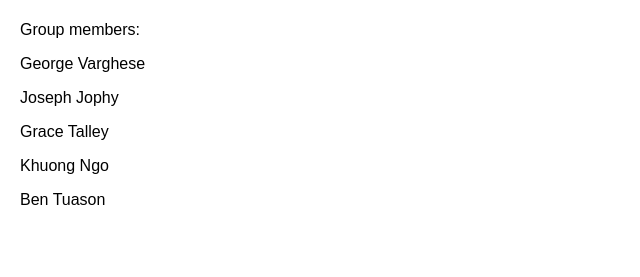
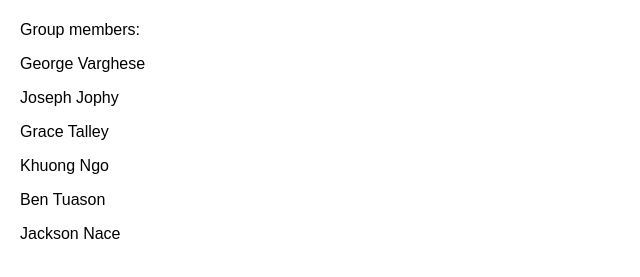
Before and after one commit to Interview-GPT/Frontend-Practice, a plain HTML site: page index.html in a window 1280 px wide. Shown: the part 79-356 px from the top of the page, without its empty margins (0-640 px from the left). Drawn offline with Linux system fonts and the light colour scheme.

Commit message:
name.html

```diff
--- a/index.html
+++ b/index.html
@@ -18,6 +18,7 @@
       <p>Grace Talley</p>
       <p>Khuong Ngo</p>
       <p>Ben Tuason</p>
+      <p>Jackson Nace</p>
     </div>
   </body>
 </html>
```
